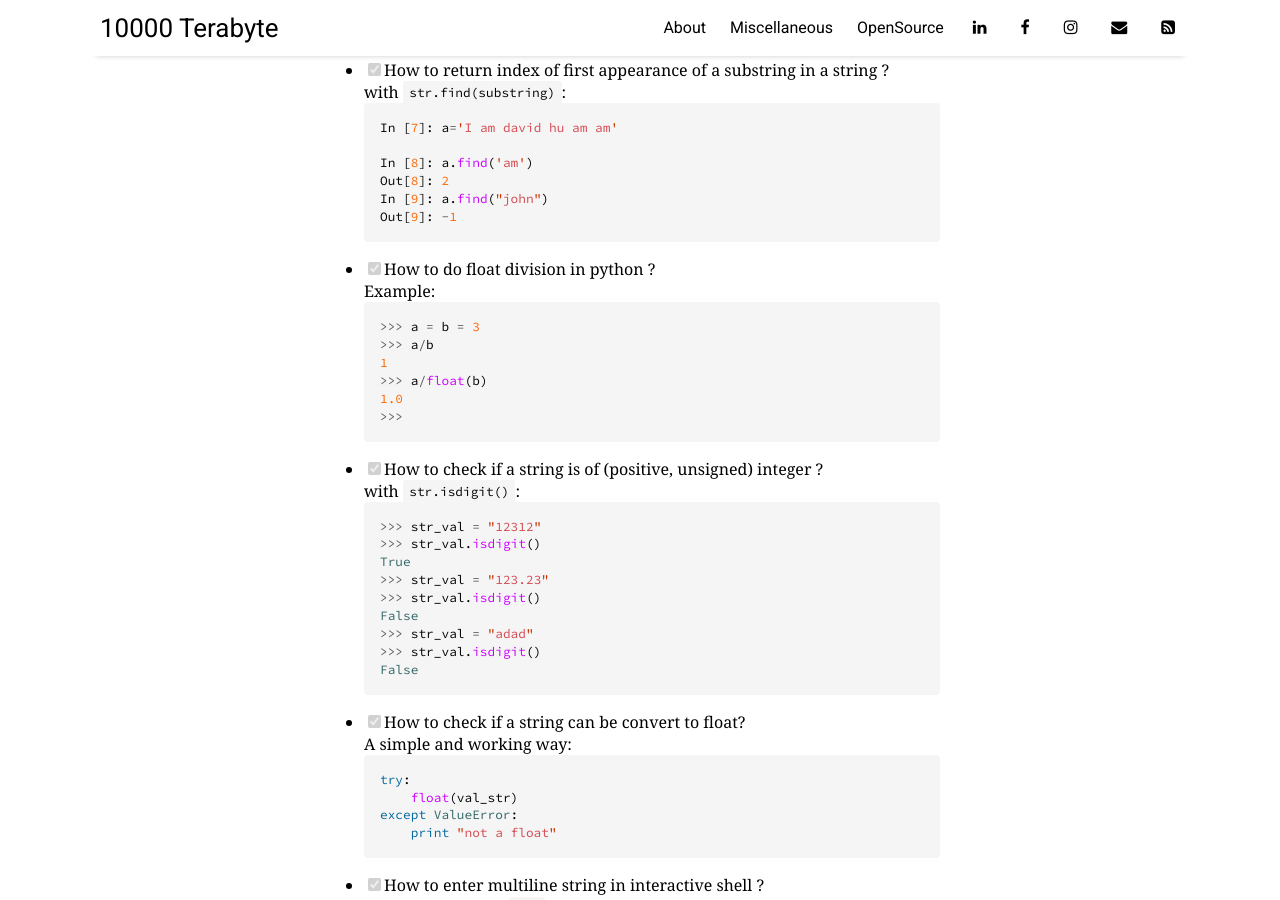
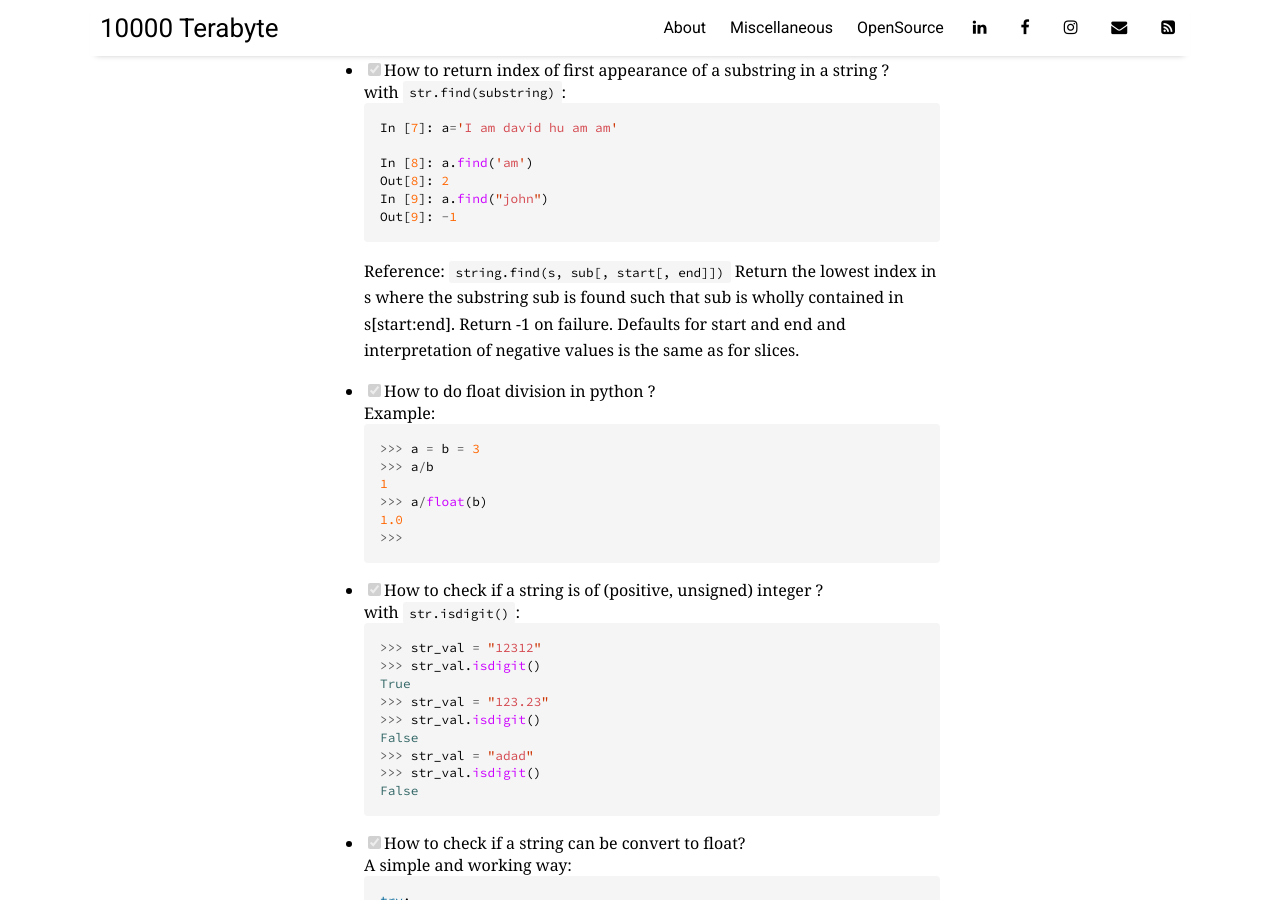
Before and after one commit to 10000TB/10000TB.github.io, a Jekyll site: the page built from _posts/2018-03-12-blog-series-python-A-Curated-List-Those-Python-How-To-You-Search-Frequently-in-Your-Daily-Programming.md, in a window 1280 px wide and 900 px high, scrolled down 9011 px. Built offline with Jekyll 4.4.1, drawn with Linux system fonts in a browser that asks for light colours; nearby versions of some CDN libraries; comment, search, counter and statistics services are not loaded.

Commit message:
Added many entried into python curated list.

````diff
--- a/_posts/2018-03-12-blog-series-python-A-Curated-List-Those-Python-How-To-You-Search-Frequently-in-Your-Daily-Programming.md
+++ b/_posts/2018-03-12-blog-series-python-A-Curated-List-Those-Python-How-To-You-Search-Frequently-in-Your-Daily-Programming.md
@@ -397,6 +397,8 @@ Comment below to contribute your examples !
   In [9]: a.find("john")
   Out[9]: -1
   ```
+  Reference: `string.find(s, sub[, start[, end]])` Return the lowest index in s where the substring sub is found such that sub is wholly contained in s[start:end]. Return -1 on failure. Defaults for start and end and interpretation of negative values is the same as for slices.
+
 
 - [x] How to do float division in python ?
   Example:
````
